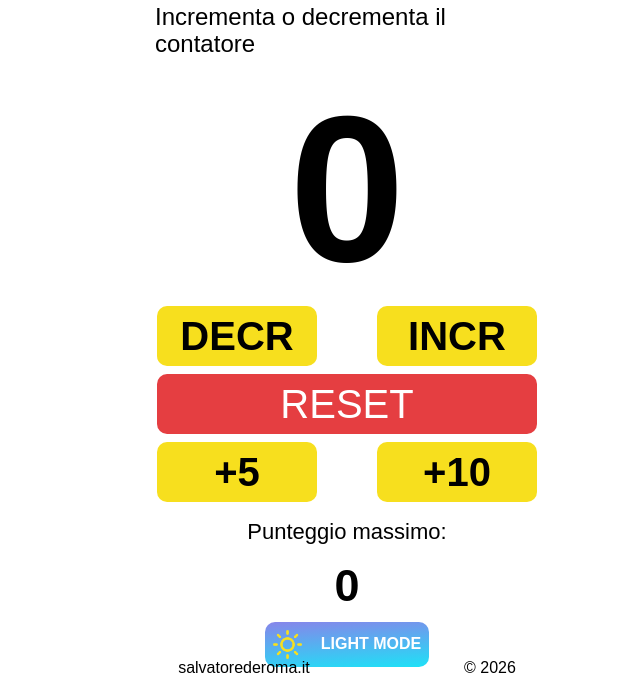
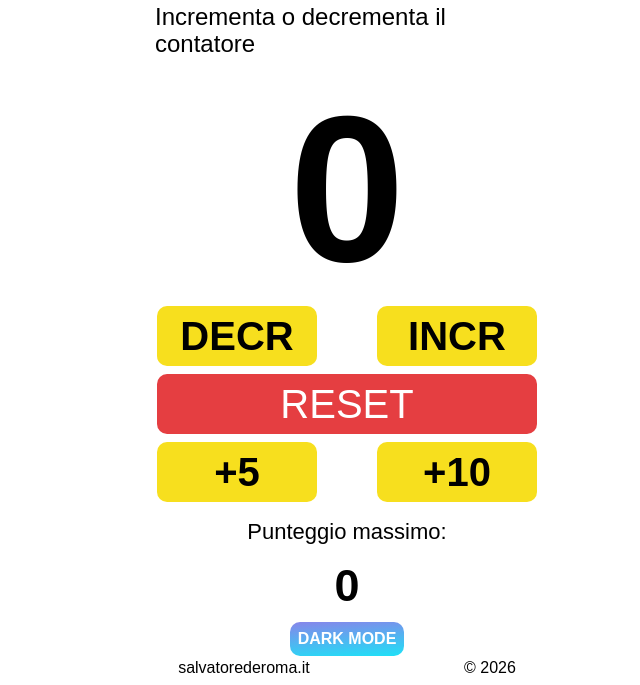
Before and after one commit to Salvatore1712/JS_Counter_s2i, a plain HTML site: page index.html in a window 1280 px wide. Both pictures are taken after a click on the button "LIGHT MODE". Shown: the part 149-834 px from the top of the page, without its empty margins (293-933 px from the left). Drawn offline with Linux system fonts and the light colour scheme; a web font is replaced by a local one.

Commit message:
cambiata logica bottone dark mode con testo dinamico

```diff
--- a/index.html
+++ b/index.html
@@ -55,7 +55,7 @@
             </div>
 
             <div class="light">
-                <button class="light__mode"><img src="./assets/img/sun_icon.png" alt="" class="light__mode__image">LIGHT MODE</button>
+                <button class="light__mode">LIGHT MODE</button>
             </div>
 
         </div>
--- a/src/js/cambio_colore.js
+++ b/src/js/cambio_colore.js
@@ -1,11 +1,15 @@
 //SELEZIONEE ELEMENTI
 
 document.addEventListener("DOMContentLoaded", ()=> {
-    const btnLightMode = document.querySelector(".light__mode") //BOTTONE
-    const boxContainer = document.querySelector(".container")
+    const btnLightMode = document.querySelector(".light__mode"); //BOTTONE
+    const boxContainer = document.querySelector(".container");
+    const imgBtnLight = document.querySelector(".light__mode__image")
 
     btnLightMode.addEventListener("click", (event)=>{
         document.body.classList.toggle("light_style");
         // boxContainer.classList.toggle("light");
+        if (document.body.classList.contains("light_style")) {
+            btnLightMode.textContent = "DARK MODE";
+        } else btnLightMode.textContent = "LIGHT MODE"
     })
 })
```
